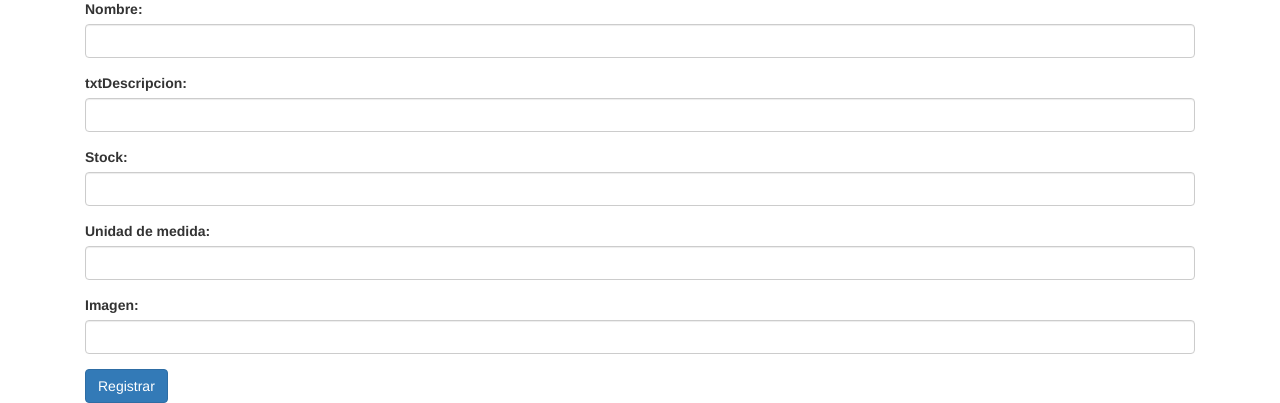
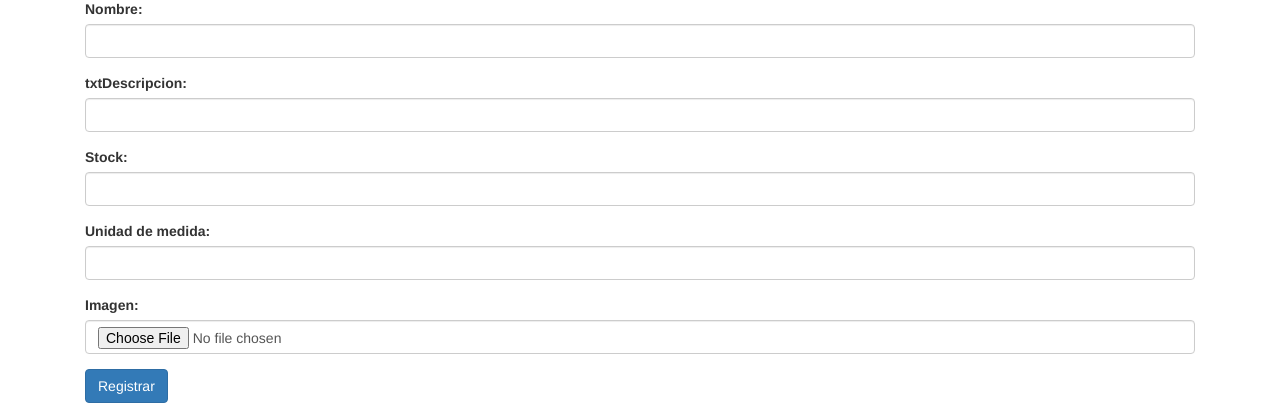
Before and after one commit to RafaelAntonioGavidiaM/enProductos, a PHP site: page / in a window 1280 px wide. Shown: the part 71-474 px from the top of the page. Run offline with PHP 8.4, Linux system fonts and the light colour scheme; some libraries are stand-ins or nearby versions.

Commit message:
correcion estructura html2.0

```diff
--- a/index.php
+++ b/index.php
@@ -45,7 +45,7 @@
     <div class="container">
         <div class="col-sm-12">
             <div class="col-ms-6">
-                <form action="/action_page.php">
+                <form>
                     <div class="form-group">
                         <label for="text">Nombre:</label>
                         <input type="text" class="form-control" id="txtNombre">
@@ -64,7 +64,7 @@
                     </div>
                     <div class="form-group">
                         <label for="text">Imagen:</label>
-                        <input type="text" class="form-control" id="imagen">
+                        <input type="file" class="form-control" id="txtImagen">
                     </div>
 
                     <button type="submit" id="btnRegistrar" class="btn btn-primary">Registrar</button>
```
